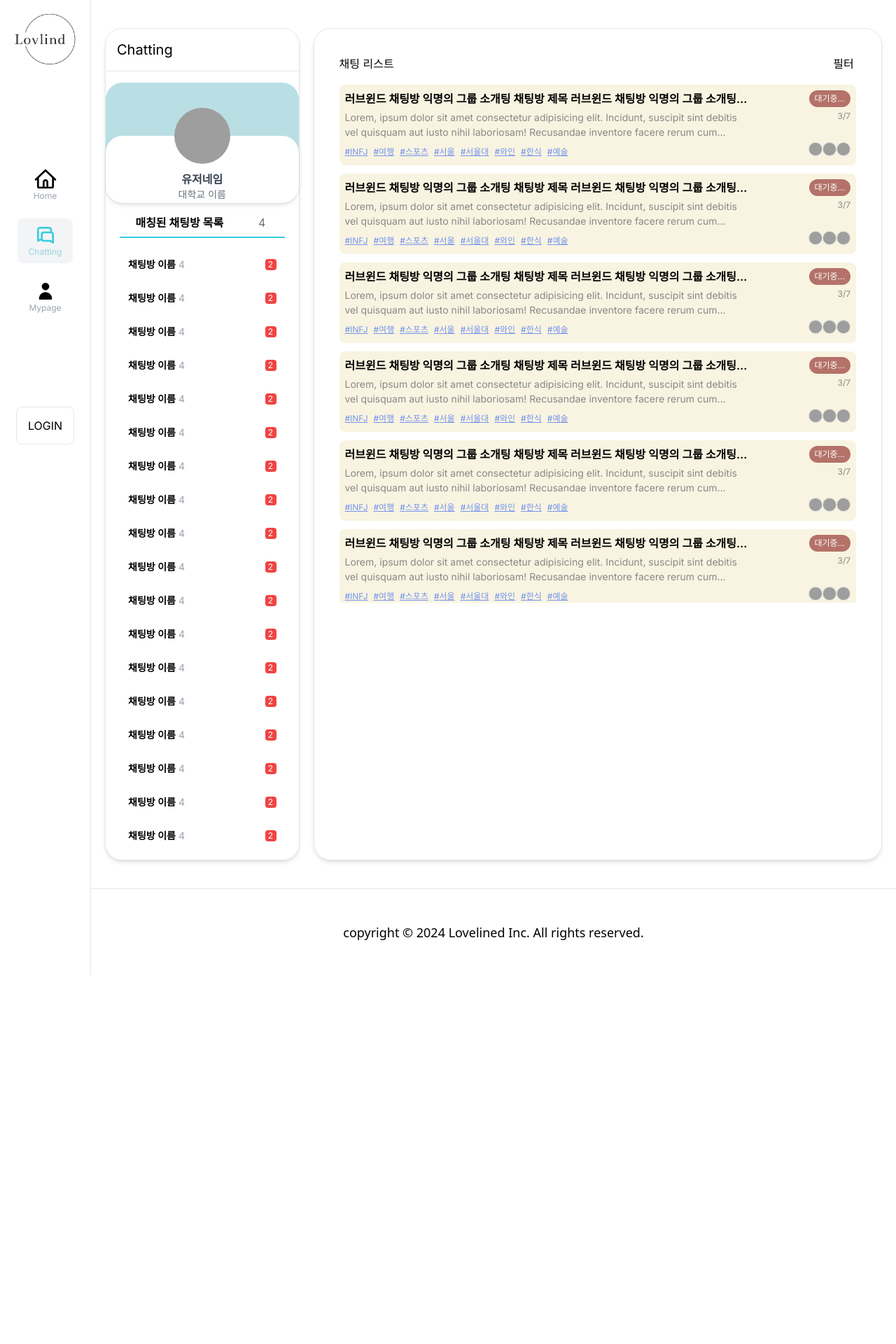
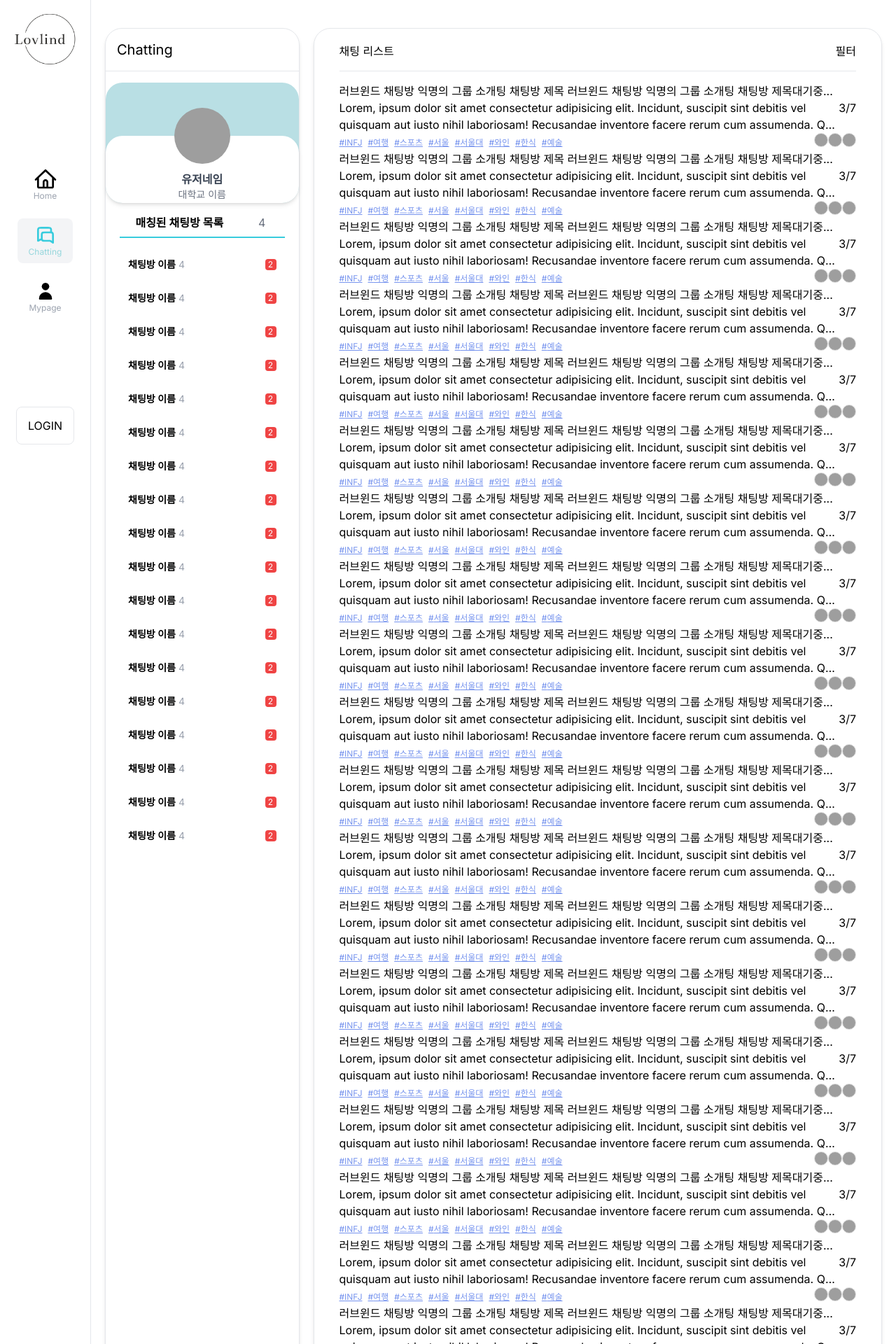
Before and after one commit to Lovilind/web-client-chat, a Next.js app: page /chat in a window 1280 px wide. Shown: the top 1920 px of the page at 70% size. Before the commit the page ends 1394 px from the top, so only its background shows below. Built offline with nearby package versions, Linux system fonts and the light colour scheme; grey boxes are pictures that could not be loaded.

Commit message:
fix: 기존 purecss ->tailwind 변경

```diff
--- a/app/(nav)/chat/page.tsx
+++ b/app/(nav)/chat/page.tsx
@@ -3,90 +3,30 @@
 import { ChattingRoomItem } from '@/components/chat/ChattingRoomItem';
 import Link from 'next/link';
 
-export default function Chat() {
-  //TODO: GA나 관련 이벤트는 구독해서 처리할 수 있도록 store로 옵저빙 형태로 처리하기
-  const onClickFromChat = (eventName: string) => {
-    console.warn('🚀 >> onClickFromChat >> eventName:', eventName);
-  };
-
+export default function ChatPage() {
   return (
-    <article className="page-container chat">
-      <div className="fx-col fx-cntn-cntr layout-contents">
-        <div className="wrap-contents def-padng-sd">
-          <section className="wrap-contents-head fx-rw fx-algn-cntr">
-            <div className="box-head-left">
-              <h2 className="contents-header">채팅 리스트</h2>
+    <article className="">
+      <div className="mx-auto flex h-full flex-col justify-center bg-white">
+        <div className="flex h-full flex-col gap-4 px-4">
+          <section className="flex items-center justify-between border-b pb-4">
+            <div className="">
+              <h2 className="">채팅 리스트</h2>
             </div>
-            <div className="box-head-right">
-              <button
-                className="filter-button wrap-btn"
-                onClick={() =>
-                  onClickFromChat('ON_CLICK_CHATTING_LIST_FILTER_BUTTON')
-                }
-              >
-                필터
-              </button>
+            <div className="">
+              <button className="">필터</button>
             </div>
           </section>
 
-          <ul className="wrap-chatting-room-list">
-            <Link href={'/chat/1'}>
-              <ChattingRoomItem onClickChattingRoomItem={onClickFromChat} />
-            </Link>
-            <Link href={'/chat/2'}>
-              <ChattingRoomItem onClickChattingRoomItem={onClickFromChat} />
-            </Link>
-            <Link href={'/chat/3'}>
-              <ChattingRoomItem onClickChattingRoomItem={onClickFromChat} />
-            </Link>
-            <Link href={'/chat/4'}>
-              <ChattingRoomItem onClickChattingRoomItem={onClickFromChat} />
-            </Link>
-            <Link href={'/chat/5'}>
-              <ChattingRoomItem onClickChattingRoomItem={onClickFromChat} />
-            </Link>
-            <Link href={'/chat/6'}>
-              <ChattingRoomItem onClickChattingRoomItem={onClickFromChat} />
-            </Link>
-            <Link href={'/chat/6'}>
-              <ChattingRoomItem onClickChattingRoomItem={onClickFromChat} />
-            </Link>
-            <Link href={'/chat/6'}>
-              <ChattingRoomItem onClickChattingRoomItem={onClickFromChat} />
-            </Link>
-            <Link href={'/chat/6'}>
-              <ChattingRoomItem onClickChattingRoomItem={onClickFromChat} />
-            </Link>
-            <Link href={'/chat/6'}>
-              <ChattingRoomItem onClickChattingRoomItem={onClickFromChat} />
-            </Link>
-            <Link href={'/chat/6'}>
-              <ChattingRoomItem onClickChattingRoomItem={onClickFromChat} />
-            </Link>
-            <Link href={'/chat/6'}>
-              <ChattingRoomItem onClickChattingRoomItem={onClickFromChat} />
-            </Link>
-            <Link href={'/chat/6'}>
-              <ChattingRoomItem onClickChattingRoomItem={onClickFromChat} />
-            </Link>
-            <Link href={'/chat/6'}>
-              <ChattingRoomItem onClickChattingRoomItem={onClickFromChat} />
-            </Link>
-            <Link href={'/chat/6'}>
-              <ChattingRoomItem onClickChattingRoomItem={onClickFromChat} />
-            </Link>
-            <Link href={'/chat/6'}>
-              <ChattingRoomItem onClickChattingRoomItem={onClickFromChat} />
-            </Link>
-            <Link href={'/chat/6'}>
-              <ChattingRoomItem onClickChattingRoomItem={onClickFromChat} />
-            </Link>
-            <Link href={'/chat/6'}>
-              <ChattingRoomItem onClickChattingRoomItem={onClickFromChat} />
-            </Link>
-            <Link href={'/chat/6'}>
-              <ChattingRoomItem onClickChattingRoomItem={onClickFromChat} />
-            </Link>
+          <ul className="">
+            {Array.from({ length: 20 }).map((_, idx) => {
+              return (
+                <li key={idx}>
+                  <Link href={`/chat/${idx + 1}`}>
+                    <ChattingRoomItem />
+                  </Link>
+                </li>
+              );
+            })}
           </ul>
         </div>
       </div>
--- a/components/chat/ChattingRoomItem.tsx
+++ b/components/chat/ChattingRoomItem.tsx
@@ -2,21 +2,9 @@
 
 import { UserThumbnail } from './UserThumbnail';
 
-export const ChattingRoomItem = ({
-  onClickChattingRoomItem,
-}: {
-  onClickChattingRoomItem?: (eventName: string) => void;
-}) => {
-  const onCLickItem = (eventName: string) => (e: unknown) => {
-    if (onClickChattingRoomItem) {
-      onClickChattingRoomItem(eventName);
-    }
-  };
+export const ChattingRoomItem = () => {
   return (
-    <li
-      id="lvl-chatting-room-item"
-      onClick={onCLickItem('ON_CLICK_CHATTING_ROOM_ITEM')}
-    >
+    <div id="lvl-chatting-room-item">
       <div className="box-info fx-rw top">
         <h3 className="room-title row-1">
           러브윈드 채팅방 익명의 그룹 소개팅 채팅방 제목 러브윈드 채팅방 익명의
@@ -52,6 +40,6 @@ export const ChattingRoomItem = ({
           <UserThumbnail />
         </section>
       </section>
-    </li>
+    </div>
   );
 };
```
